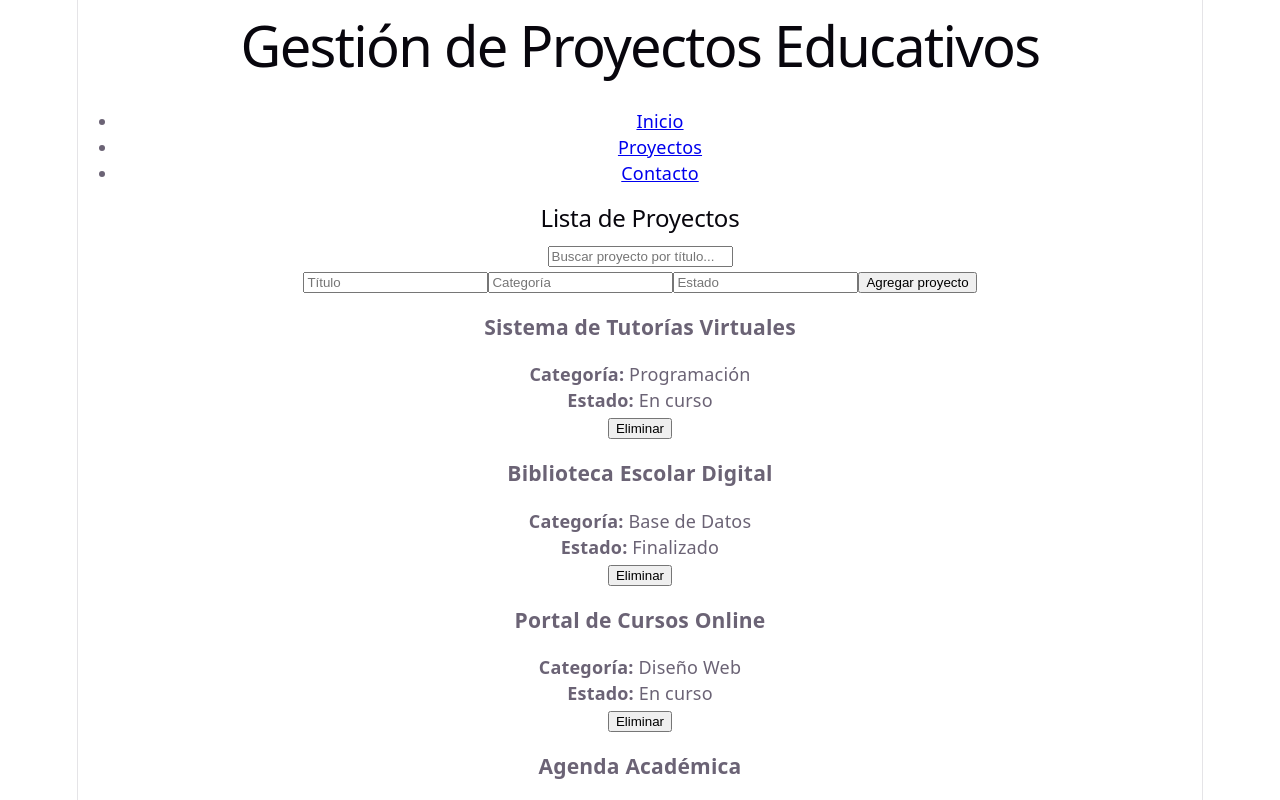
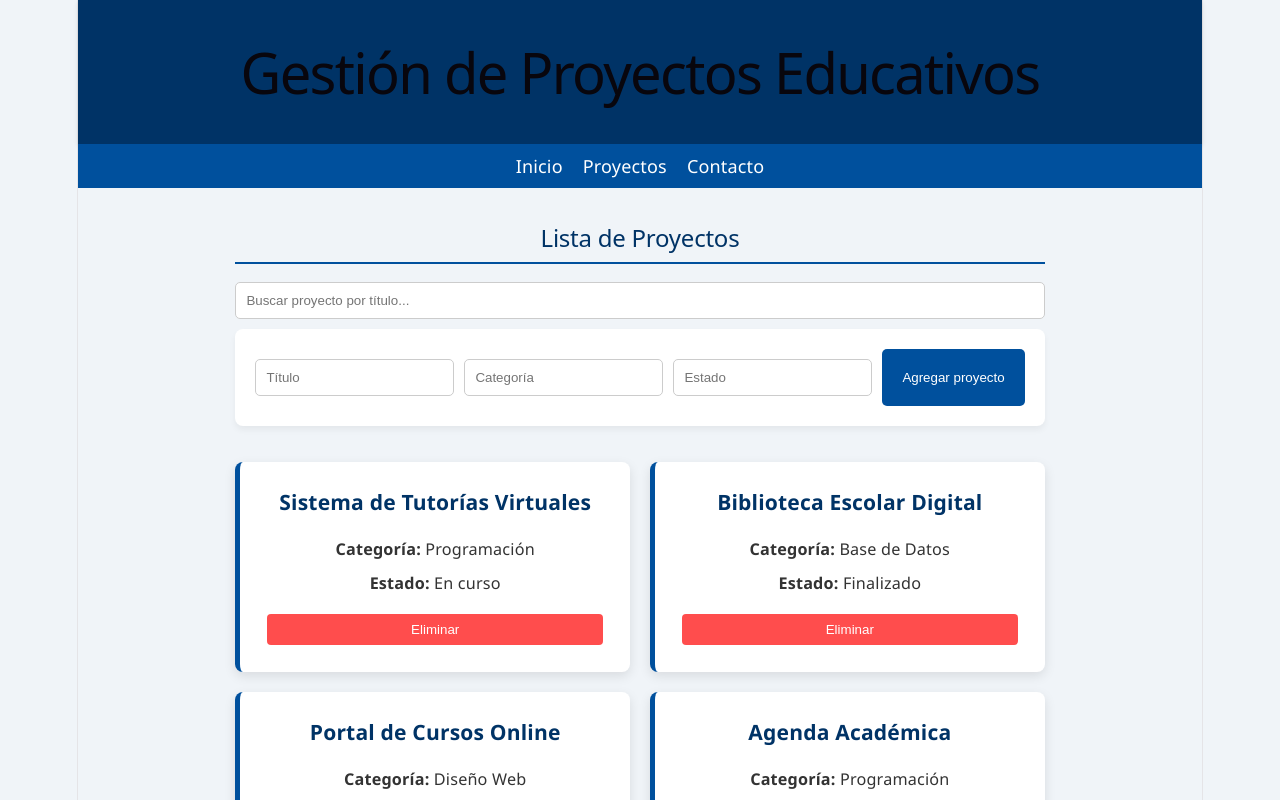
Before and after one commit to mmariotti08/pv_tp3_Grupo6, a React (Vite) app in the folder my-app/: page / in a window 1280 px wide. Shown: the top 800 px of the page. Built offline with nearby package versions, Linux system fonts and the light colour scheme.

Commit message:
agregue styles.css MarcosSaldaño

```diff
--- a/my-app/src/css/styles.css
+++ b/my-app/src/css/styles.css
@@ -0,0 +1,147 @@
+
+body {
+    margin: 0;
+    font-family: 'Segoe UI', Tahoma, Geneva, Verdana, sans-serif;
+    background-color: #f0f4f8;
+    color: #333;
+}
+
+
+header {
+    background-color: #003366;
+    color: white;
+    padding: 1.5rem;
+    text-align: center;
+    box-shadow: 0 2px 5px rgba(0,0,0,0.1);
+}
+
+nav {
+    background-color: #00509d;
+    padding: 0.5rem;
+}
+
+nav ul {
+    list-style: none;
+    display: flex;
+    justify-content: center;
+    gap: 20px;
+    margin: 0;
+    padding: 0;
+}
+
+nav a {
+    color: white;
+    text-decoration: none;
+    font-weight: 500;
+}
+
+nav a:hover {
+    color: #a2d2ff;
+}
+
+main {
+    max-width: 1000px;
+    margin: 2rem auto;
+    padding: 0 1rem;
+    min-height: 80vh;
+}
+
+footer {
+    background-color: #222;
+    color: white;
+    text-align: center;
+    padding: 1rem;
+    margin-top: 2rem;
+}
+
+
+.lista-proyectos h2 {
+    color: #003366;
+    border-bottom: 2px solid #00509d;
+    padding-bottom: 0.5rem;
+}
+
+input[type="text"] {
+    width: 100%;
+    padding: 10px;
+    margin: 10px 0;
+    border: 1px solid #ccc;
+    border-radius: 5px;
+    box-sizing: border-box;
+}
+
+form {
+    background-color: #ffffff;
+    padding: 20px;
+    border-radius: 8px;
+    box-shadow: 0 4px 6px rgba(0,0,0,0.05);
+    margin-bottom: 2rem;
+    display: flex;
+    flex-wrap: wrap;
+    gap: 10px;
+}
+
+form input {
+    flex: 1;
+    min-width: 150px;
+}
+
+form button {
+    background-color: #00509d;
+    color: white;
+    border: none;
+    padding: 10px 20px;
+    border-radius: 5px;
+    cursor: pointer;
+    transition: background 0.3s;
+}
+
+form button:hover {
+    background-color: #003366;
+}
+
+
+.contenedor-proyectos {
+    display: grid;
+    grid-template-columns: repeat(auto-fill, minmax(280px, 1fr));
+    gap: 20px;
+}
+
+.card-proyecto {
+    background-color: white;
+    border-left: 5px solid #00509d;
+    border-radius: 8px;
+    padding: 1.5rem;
+    box-shadow: 0 4px 12px rgba(0, 0, 0, 0.1);
+    transition: transform 0.2s, box-shadow 0.2s;
+}
+
+.card-proyecto:hover {
+    transform: translateY(-5px);
+    box-shadow: 0 8px 16px rgba(0, 0, 0, 0.15);
+}
+
+.card-proyecto h3 {
+    margin-top: 0;
+    color: #003366;
+}
+
+.card-proyecto p {
+    font-size: 0.9rem;
+    margin: 8px 0;
+}
+
+.card-proyecto button {
+    background-color: #ff4d4d;
+    color: white;
+    border: none;
+    padding: 8px 12px;
+    border-radius: 4px;
+    cursor: pointer;
+    margin-top: 10px;
+    width: 100%;
+}
+
+.card-proyecto button:hover {
+    background-color: #cc0000;
+}
```
